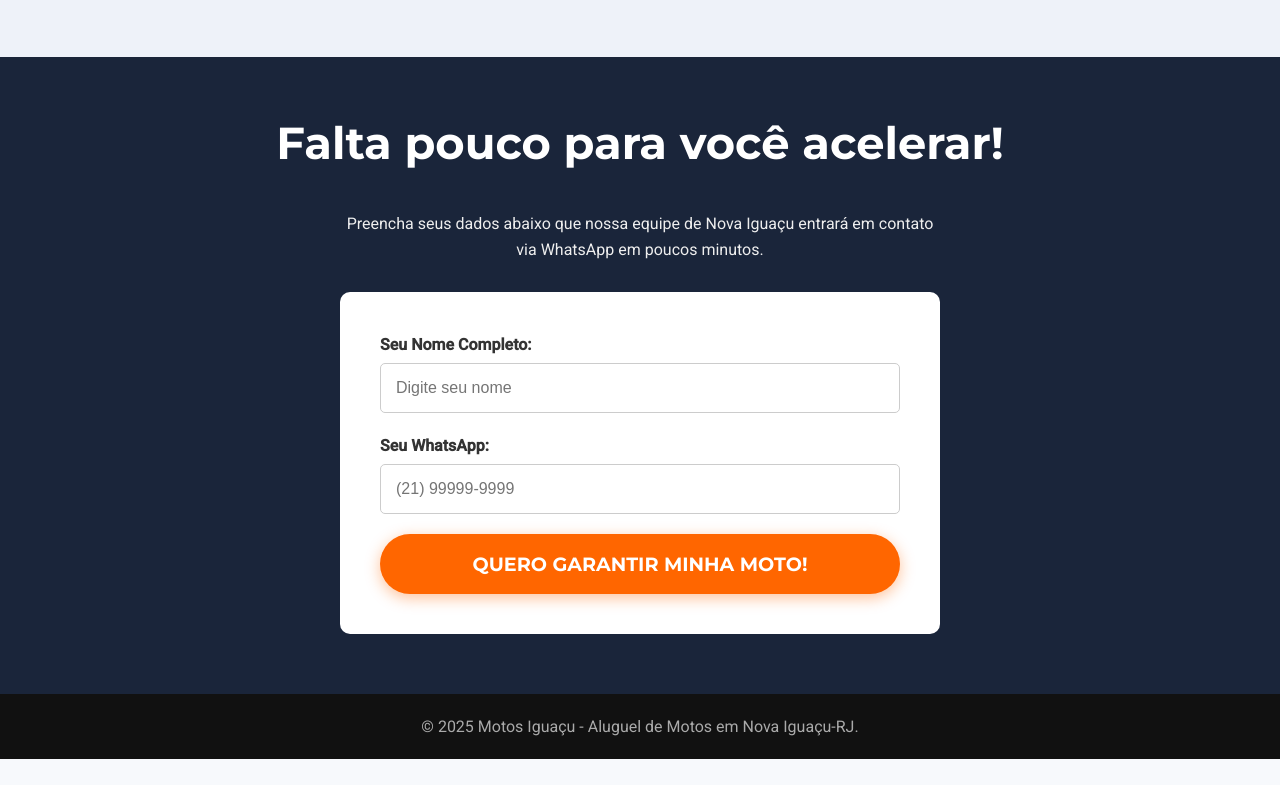
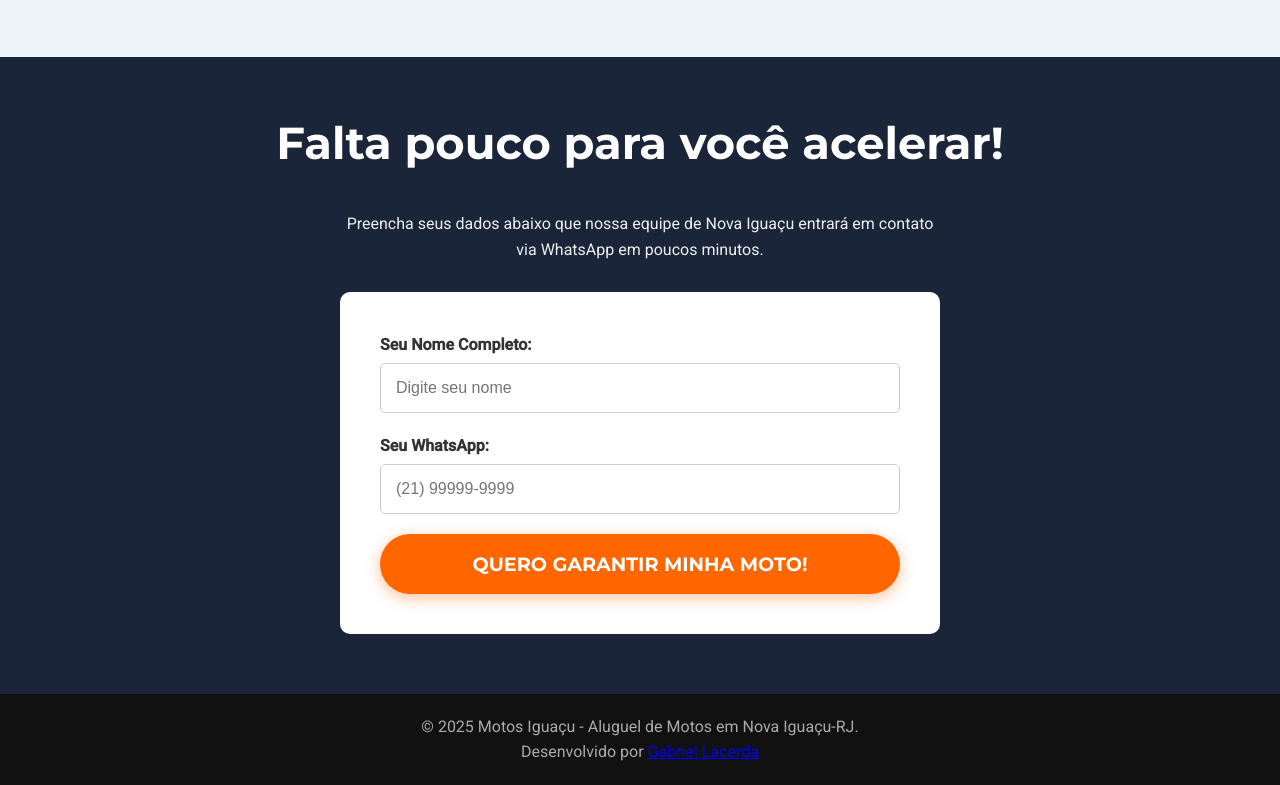
Before and after one commit to lacerdagb/aluguel-motos, a plain HTML site: page index.html in a window 1280 px wide. Shown: the part 3977-4762 px from the top of the page. Before the commit the page ends 4736 px from the top, so only its background shows below. Drawn offline with Linux system fonts and the light colour scheme.

Commit message:
ajuste do footer

```diff
--- a/teste/index.html
+++ b/index.html
@@ -226,6 +226,7 @@
     <footer>
         <div class="container">
             <p>&copy; 2025 Motos Iguaçu - Aluguel de Motos em Nova Iguaçu-RJ.</p>
+            <p>Desenvolvido por <a href="#">Gabriel Lacerda</a> </p>
         </div>
     </footer>
 
```
